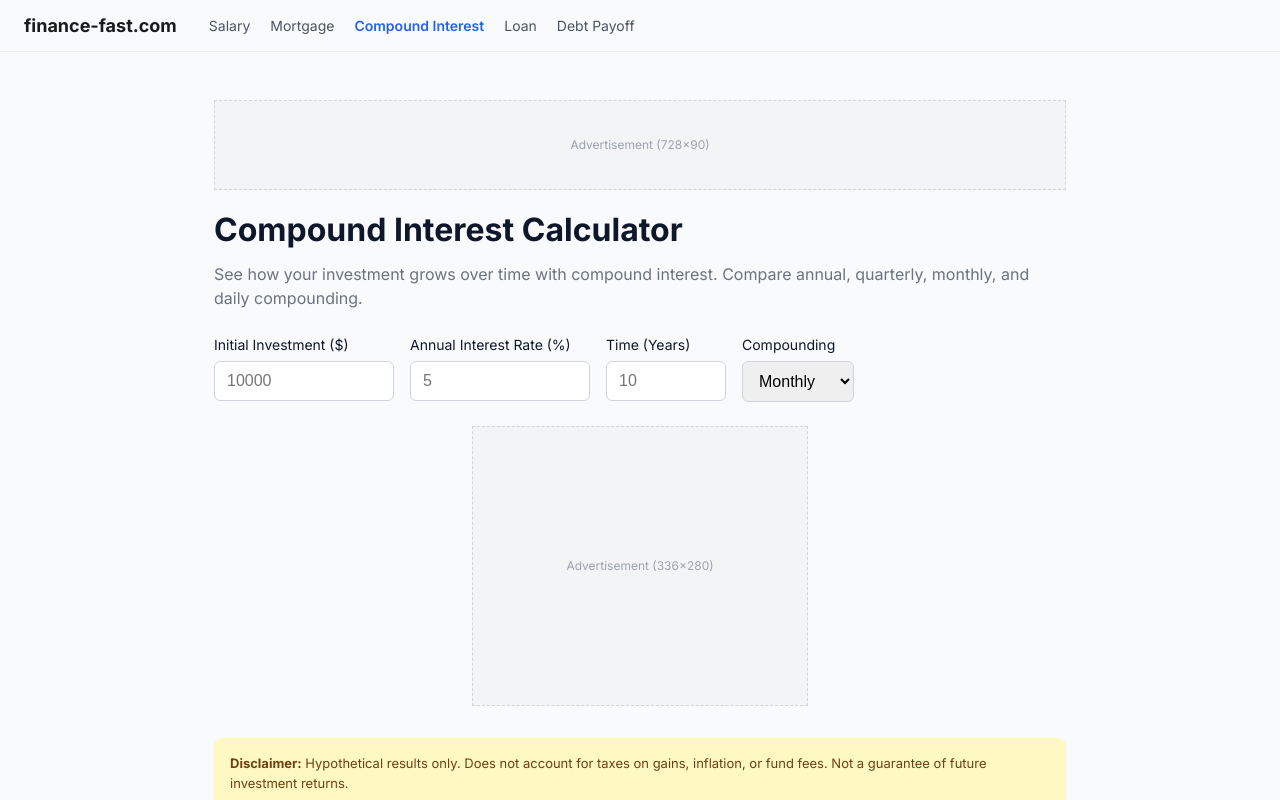
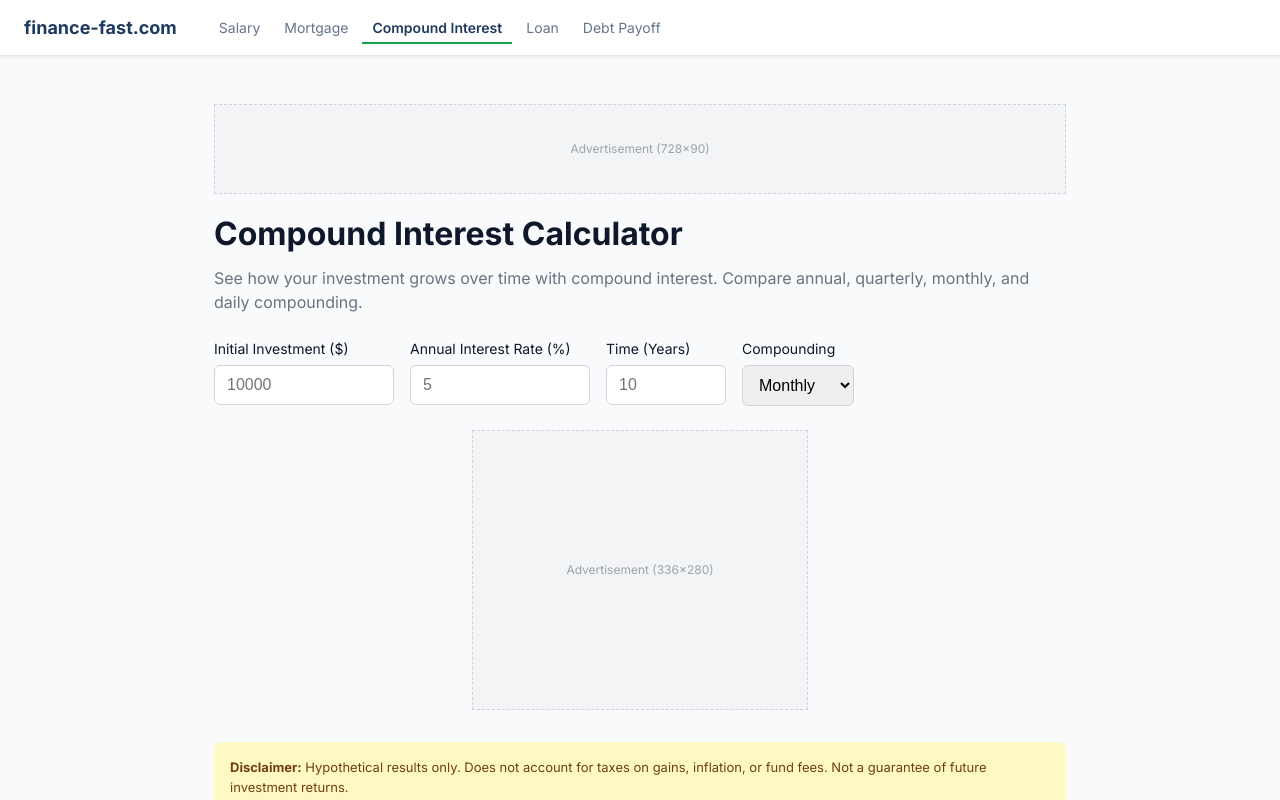
Before and after one commit to aure84/finance-calculator, a React (Vite) app: page /compound-interest-calculator in a window 1280 px wide. Shown: the top 800 px of the page. Built offline with nearby package versions, Linux system fonts and the light colour scheme.

Commit message:
feat: Nav — CSS Module, sticky, navy + green active indicator

```diff
--- /dev/null
+++ b/src/components/Nav.module.css
@@ -0,0 +1,49 @@
+.header {
+  position: sticky;
+  top: 0;
+  z-index: 100;
+  background: var(--surface);
+  border-bottom: 1px solid var(--border);
+  box-shadow: 0 1px 3px rgba(0, 0, 0, 0.08);
+  padding: 0 24px;
+  display: flex;
+  align-items: center;
+  gap: 32px;
+  height: 56px;
+}
+
+.logo {
+  font-weight: 700;
+  font-size: 18px;
+  color: var(--navy);
+  text-decoration: none;
+  white-space: nowrap;
+}
+
+.nav {
+  display: flex;
+  gap: 4px;
+  flex-wrap: wrap;
+}
+
+.link {
+  text-decoration: none;
+  color: var(--text-muted);
+  font-size: 14px;
+  font-weight: 400;
+  padding: 6px 10px;
+  border-radius: 6px;
+  transition: color 0.15s;
+}
+
+.link:hover {
+  color: var(--navy);
+}
+
+.active {
+  color: var(--navy);
+  font-weight: 600;
+  border-bottom: 2px solid var(--green);
+  border-radius: 0;
+  padding-bottom: 4px;
+}
--- a/src/components/Nav.tsx
+++ b/src/components/Nav.tsx
@@ -1,4 +1,5 @@
 import { NavLink } from 'react-router-dom'
+import styles from './Nav.module.css'
 
 const links = [
   { to: '/salary-calculator', label: 'Salary' },
@@ -10,21 +11,18 @@ const links = [
 
 export default function Nav() {
   return (
-    <header style={{ borderBottom: '1px solid #e5e7eb', padding: '12px 24px', display: 'flex', alignItems: 'center', gap: 32 }}>
-      <NavLink to="/" style={{ fontWeight: 700, fontSize: 18, textDecoration: 'none', color: '#1a1a1a' }}>
+    <header className={styles.header}>
+      <NavLink to="/" className={styles.logo}>
         finance-fast.com
       </NavLink>
-      <nav style={{ display: 'flex', gap: 20, flexWrap: 'wrap' }}>
+      <nav className={styles.nav}>
         {links.map(l => (
           <NavLink
             key={l.to}
             to={l.to}
-            style={({ isActive }) => ({
-              textDecoration: 'none',
-              color: isActive ? '#2563eb' : '#4b5563',
-              fontWeight: isActive ? 600 : 400,
-              fontSize: 14,
-            })}
+            className={({ isActive }) =>
+              isActive ? `${styles.link} ${styles.active}` : styles.link
+            }
           >
             {l.label}
           </NavLink>
```
